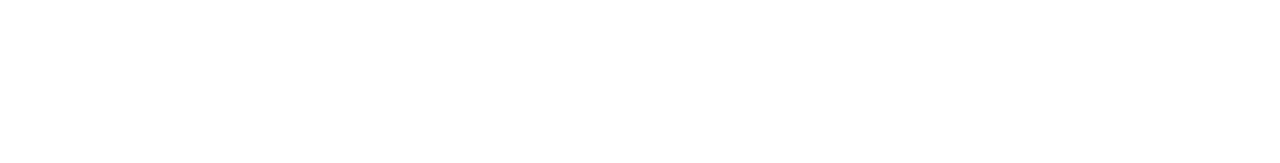
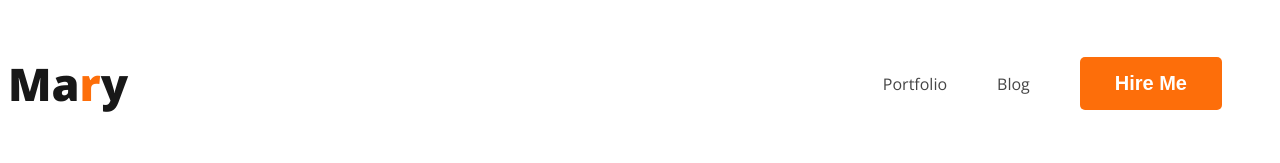
Before and after one commit to islamrakibul9274/Web-Developer-Portfolio, a plain HTML site: page index.html in a window 1280 px wide. Drawn offline with nearby package versions, Linux system fonts and the light colour scheme.

Commit message:
Added the nav

```diff
--- a/index.html
+++ b/index.html
@@ -1,13 +1,30 @@
 <!DOCTYPE html>
 <html lang="en">
+
 <head>
     <meta charset="UTF-8">
     <meta name="viewport" content="width=device-width, initial-scale=1.0">
     <title>Developer Portfolio</title>
+    <link rel="preconnect" href="https://fonts.googleapis.com">
+    <link rel="preconnect" href="https://fonts.gstatic.com" crossorigin>
+    <link href="https://fonts.googleapis.com/css2?family=Open+Sans:ital,wght@0,300..800;1,300..800&display=swap"
+        rel="stylesheet">
+    <link rel="stylesheet" href="styles/portfolio.css">
 </head>
+
 <body>
-    <header></header>
+    <header>
+        <nav>
+            <h3 class="nav-title">Ma<span class="text-primary">r</span>y</h3>
+            <ul>
+                <li><a href="">Portfolio</a></li>
+                <li><a href="">Blog</a></li>
+                <li><button class="btn-primary">Hire Me</button></li>
+            </ul>
+        </nav>
+    </header>
     <main></main>
     <footer></footer>
 </body>
+
 </html>
--- /dev/null
+++ b/styles/portfolio.css
@@ -0,0 +1,43 @@
+/* nav related styles */
+/* common shared font styles */
+body{
+
+    font-family: "lato", sans-serif;
+    font-family: "Open Sans", sans-serif;
+
+}
+.text-primary{
+    color: #FD6E0A;
+}
+nav{
+    display: flex;
+    justify-content: space-between;
+    align-items: center;
+}
+.nav-title{
+    color: #181818;
+    font-size: 45px;
+    font-weight: 800;
+}
+nav > ul{
+    display: flex;
+    /* justify-content: center; */
+    align-items: center;
+}
+nav li{
+    list-style: none;
+    margin-right: 50px;
+}
+nav a{
+    text-decoration: none;
+    color: #454545;
+}
+.btn-primary{
+    border-radius: 5px;
+    background-color: #FD6E0A;
+    color: white;
+    border: none;
+    font-size: 20px;
+    font-weight: 700;
+    padding: 15px 35px;
+}
```
